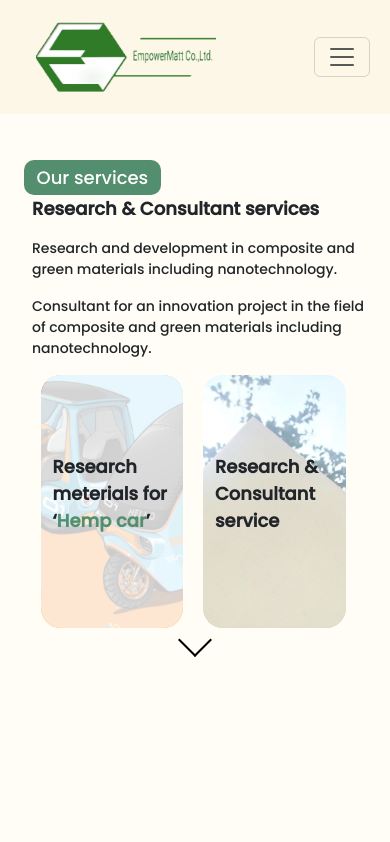
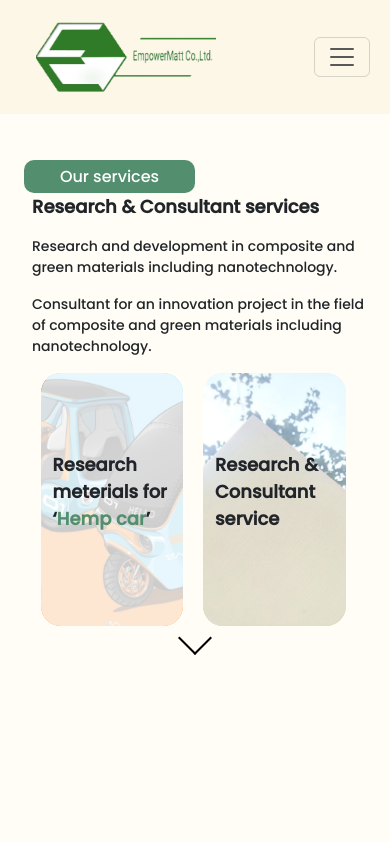
Before and after one commit to Emwich02/EmpowerMattVUE, a Vue app: page /Services in a window 390 px wide. Shown: the top 842 px of the page. Built offline with nearby package versions, Linux system fonts and the light colour scheme.

Commit message:
Update style bg-head for s-mobile device.

```diff
--- a/src/assets/services.scss
+++ b/src/assets/services.scss
@@ -431,6 +431,16 @@ td {
   }
 }
 
+@media (max-width: 767px) {
+  .bg-head{
+    width: 50%;
+  }
+  .title-text {
+    font-size: 16px;
+    font-weight: 500;
+  }
+}
+
 // / Media Query for low resolution  Tablets, Ipads /
 @media (min-width: 481px) and (max-width: 767px) {
   .title-text {
```
